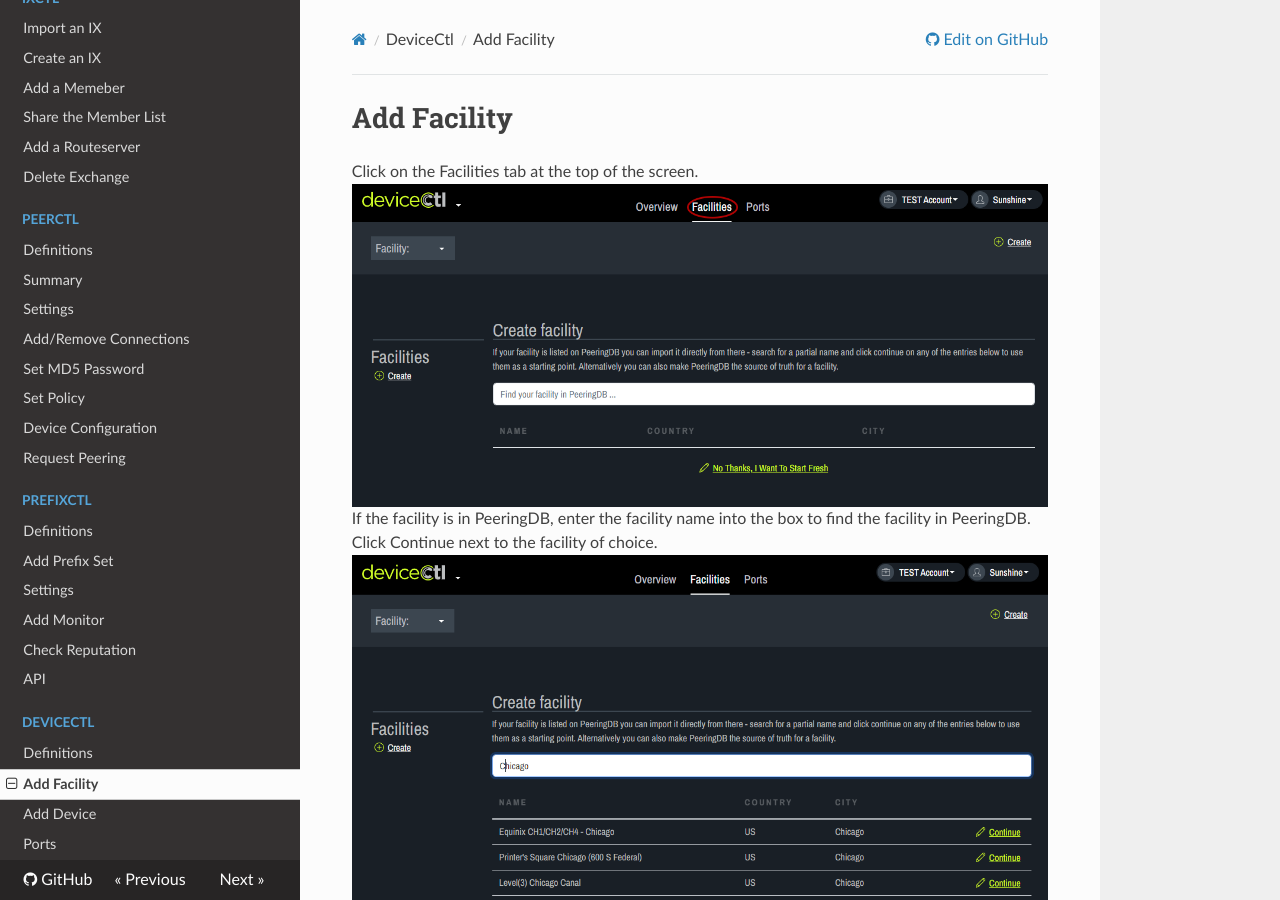
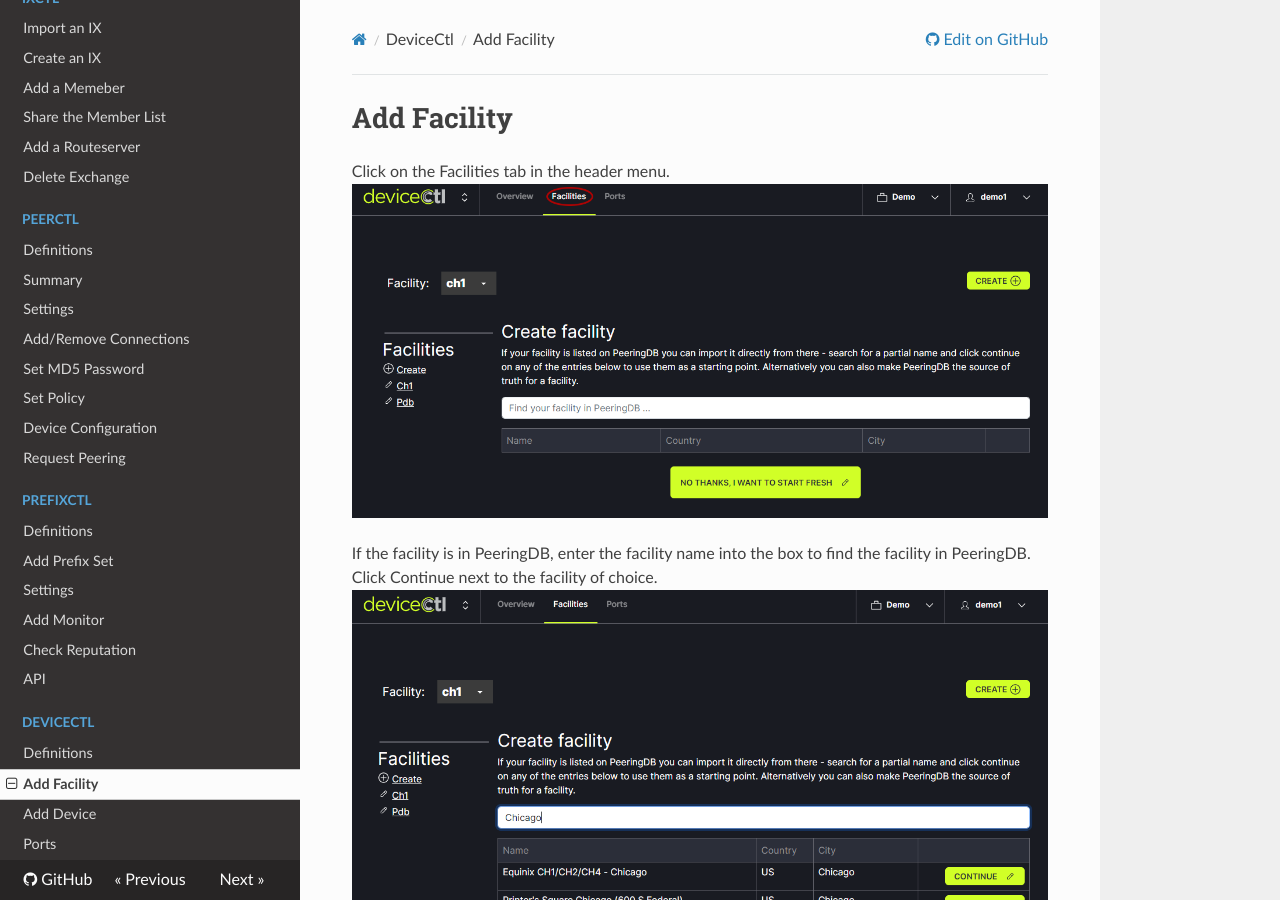
Before and after one commit to fullctl/docs.fullctl.com, an MkDocs documentation site: the page built from docs/DeviceCtl/Add-Facility.md, in a window 1280 px wide and 900 px high. Built offline with MkDocs 1.6.1, drawn with Linux system fonts in a browser that asks for light colours; nearby versions of some CDN libraries.

Commit message:
Update Add-Facility.md

```diff
--- a/docs/DeviceCtl/Add-Facility.md
+++ b/docs/DeviceCtl/Add-Facility.md
@@ -1,8 +1,10 @@
 # Add Facility
 
-Click on the Facilities tab at the top of the screen.
-   ![](img/add-facility/facility.png)
+Click on the Facilities tab in the header menu.
+   ![](img/facility.png)
+
 If the facility is in PeeringDB, enter the facility name into the box to find the facility in PeeringDB. Click Continue next to the facility of choice.
-   ![](img/add-facility/enterfacility.png)
+   ![](img/enterfacility.png)
+
 Review the information that appears. Click PeeringDB is source of truth. Click Save.
-   ![](img/add-facility/savefacility.png)
+   ![](img/savefacility.png)
```
